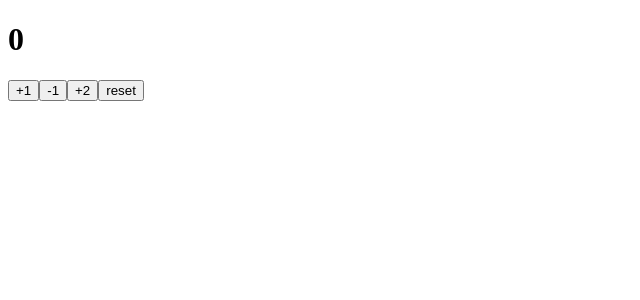
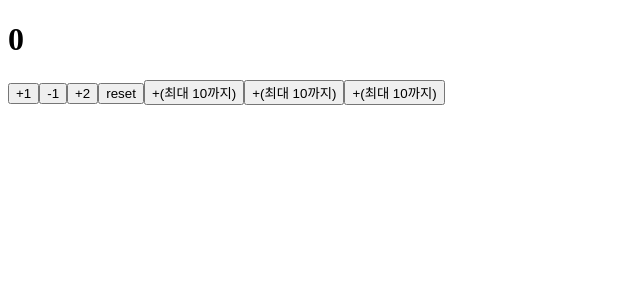
Before and after one commit to jdu026/Programming, a React (Vite) app: page / in a window 1280 px wide. Shown: the top 300 px of the page, without its empty margins (0-640 px from the left). Built offline with nearby package versions, Linux system fonts and the light colour scheme.

Commit message:
CounterApp + (최대 10까지), if문 삼항연산자, Math.min()

```diff
--- a/src/CounterApp.jsx
+++ b/src/CounterApp.jsx
@@ -11,10 +11,18 @@
   return (
     <>
       <h1>{count}</h1>
-      <button onClick={()=> setCount((count) => count + 1)}>+1</button>
-      <button onClick={()=> setCount((count) => count - 1)}>-1</button>
-      <button onClick={()=> setCount((count) => count + 2)}>+2</button>
-      <button onClick={()=> setCount(0)}>reset</button>
+      <button onClick={() => setCount((count) => count + 1)}>+1</button>
+      <button onClick={() => setCount((count) => count - 1)}>-1</button>
+      <button onClick={() => setCount((count) => count + 2)}>+2</button>
+      <button onClick={() => setCount(0)}>reset</button>
+      <button onClick={() => setCount((count) => {
+        if (count + 1 > 10) return 10;
+        return count + 1;
+      })}>+(최대 10까지)</button>
+      <button onClick={() => setCount((count) => count + 1 > 10 ? 10 : count + 1)}>+(최대 10까지)</button>
+      <button onClick={() => setCount((count) => Math.min(count + 1, 10))}>+(최대 10까지)</button>
+
+
       {/* <button onClick={setCount(0)}>reset</button> //Too Many re-renders */}
 
       {/* <button
```
